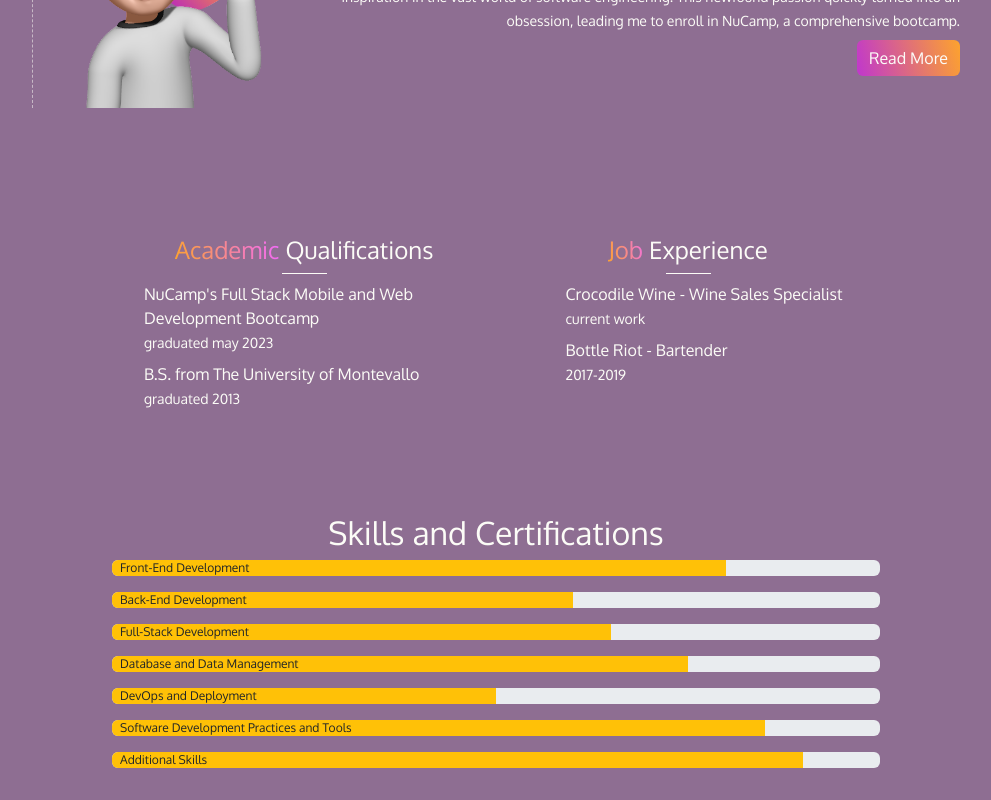
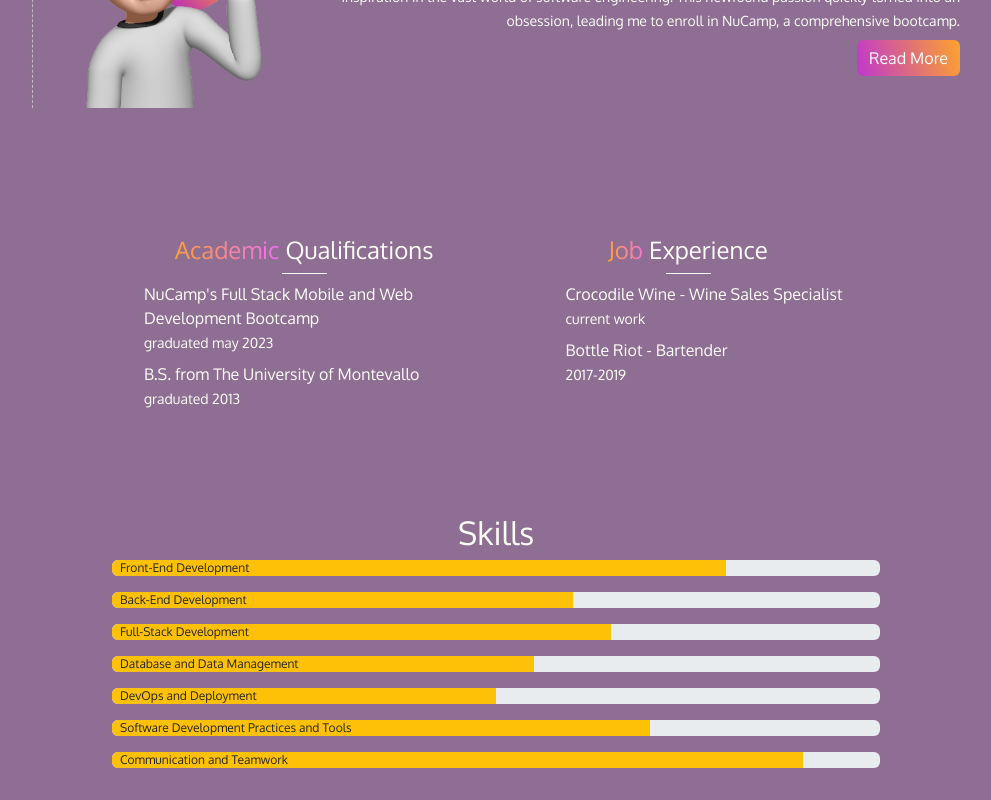
Before and after one commit to zdotg/zg-portfolio, a React (Create React App) app: page / in a window 1280 px wide. Shown: the part 674-1474 px from the top of the page, without its empty margins (144-1135 px from the left). Built offline with nearby package versions, Linux system fonts and the light colour scheme.

Commit message:
Changed SkillsAndCerts to just Skills to make a seperate certs component

```diff
--- a/src/App.js
+++ b/src/App.js
@@ -4,7 +4,7 @@ import NavBar from "./components/NavBar";
 import Intro from "./components/Intro";
 import About from "./components/About";
 import Experience from "./components/Experience";
-import SkillsAndCerts from "./components/SkillsAndCerts";
+import Skills from "./components/Skills";
 
 const App = () => {
   return (
@@ -13,7 +13,7 @@ const App = () => {
       <Intro />
       <About />
       <Experience />
-      <SkillsAndCerts />
+      <Skills />
     </div>
   );
 };
--- a/src/components/SkillsAndCerts.js
+++ b/src/components/Skills.js
@@ -1,22 +1,22 @@
 import React from "react";
-import "../styles/skillsAndCerts.css";
+import "../styles/skills.css";
 import "../App.css";
 
-const SkillsAndCerts = () => {
+const Skills = () => {
   const skills = [
     { name: "Front-End Development", progress: 80 },
     { name: "Back-End Development", progress: 60 },
     { name: "Full-Stack Development", progress: 65 },
-    { name: "Database and Data Management", progress: 75 },
+    { name: "Database and Data Management", progress: 55 },
     { name: "DevOps and Deployment", progress: 50 },
-    { name: "Software Development Practices and Tools", progress: 85 },
-    { name: "Additional Skills", progress: 90 },
+    { name: "Software Development Practices and Tools", progress: 70 },
+    { name: "Communication and Teamwork", progress: 90 },
   ];
 
   return (
     <div className="card skills-card">
       <div className="card-body">
-        <h2 class="main-text text-center">Skills and Certifications</h2>
+        <h2 class="main-text text-center">Skills</h2>
         {skills.map((skill) => (
           <div
             className="progress mb-3"
@@ -40,4 +40,4 @@ const SkillsAndCerts = () => {
   );
 };
 
-export default SkillsAndCerts;
+export default Skills;
```
Also changed, not shown: src/styles/skills.css (renamed from src/styles/skillsAndCerts.css).
